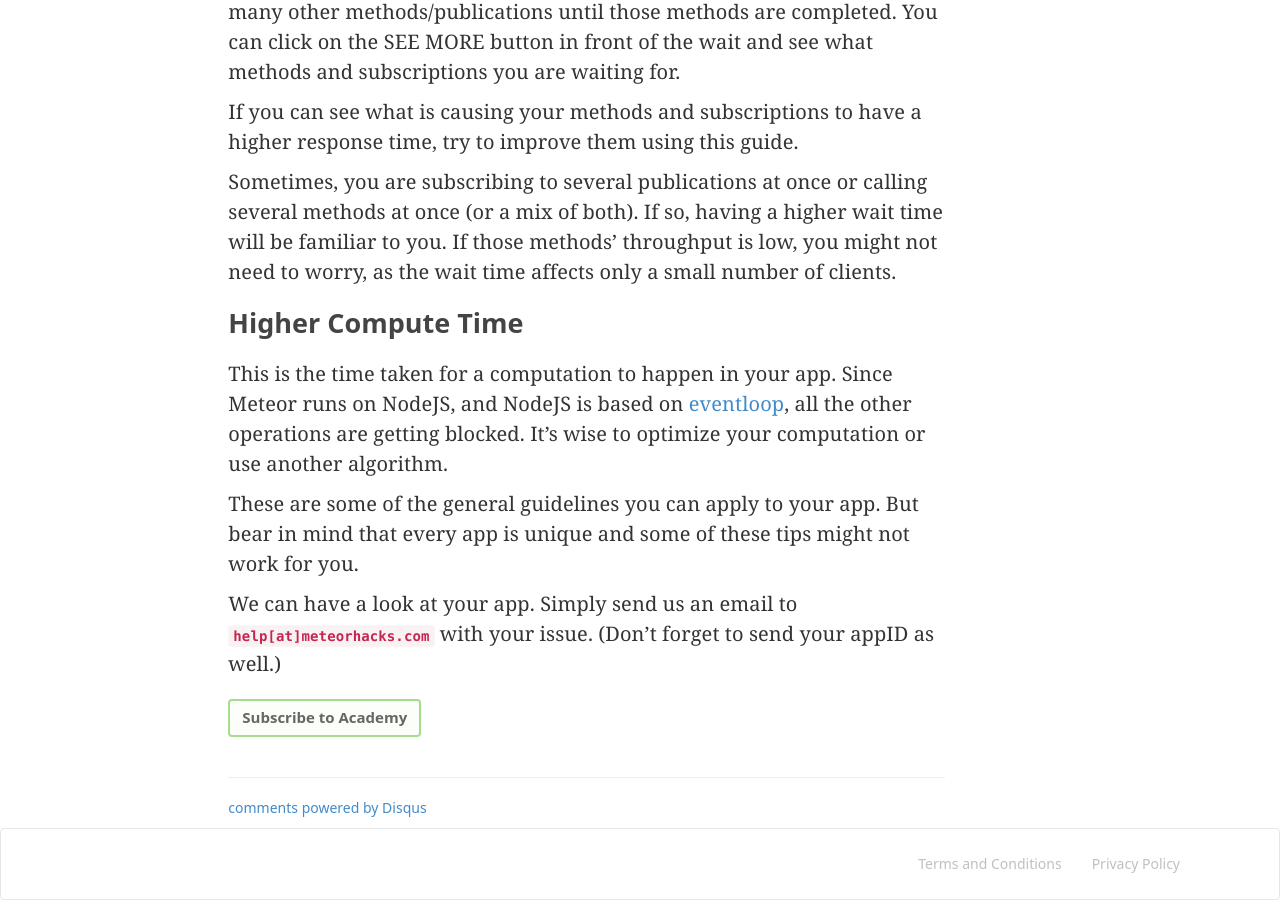
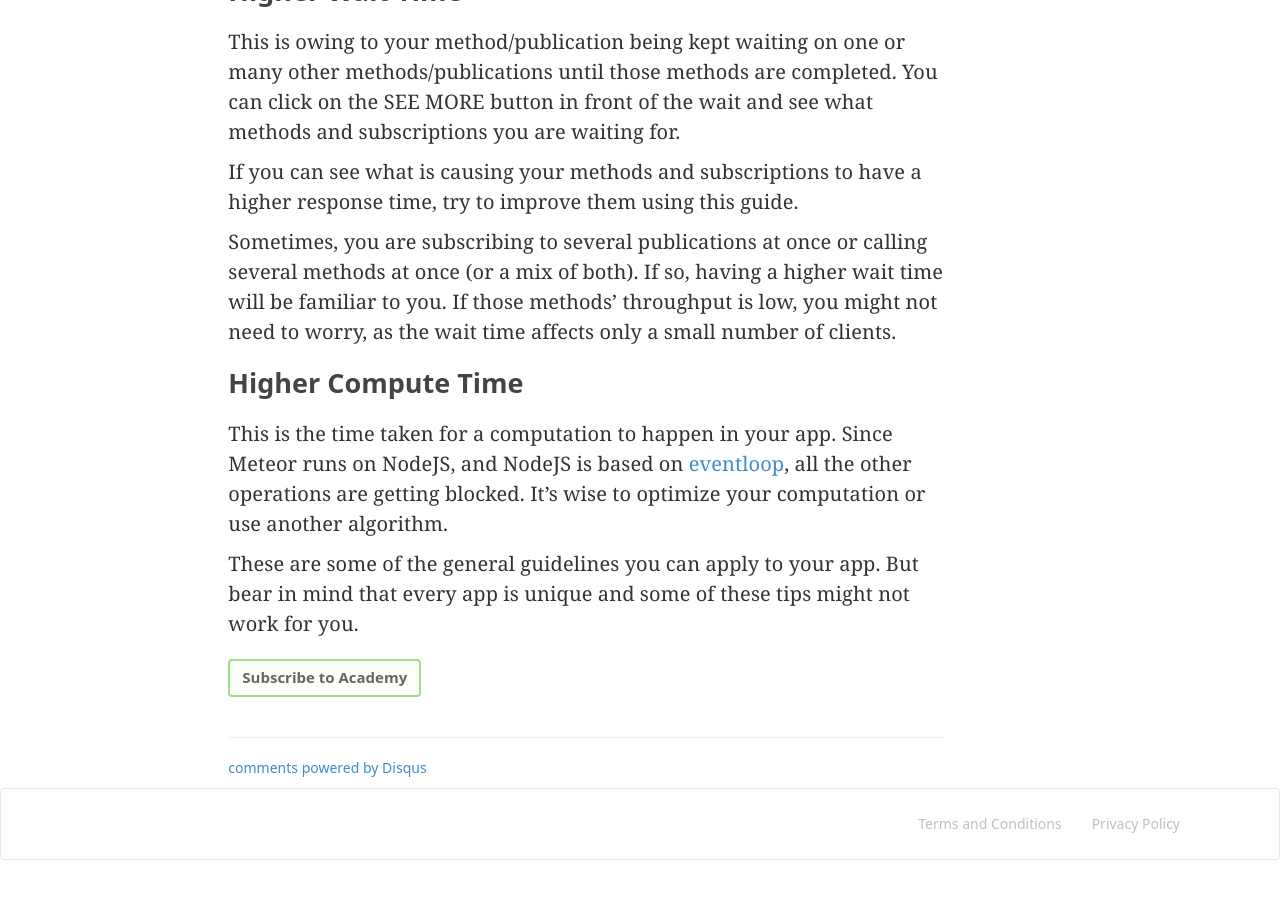
Before and after one commit to kadiraio/kadiraio.github.io, a Jekyll site: the page built from _posts/academy/2014-04-14-make-your-app-faster.md, in a window 1280 px wide and 900 px high, scrolled down 3070 px. Built offline with Jekyll 4.4.1, drawn with Linux system fonts in a browser that asks for light colours; comment, search, counter and statistics services are not loaded; after the commit the page ends 3930 px from its top, so only the background shows below that; some of the changed text lies outside the part shown.

Commit message:
minor updates for posts

```diff
--- a/_posts/academy/2014-04-14-make-your-app-faster.md
+++ b/_posts/academy/2014-04-14-make-your-app-faster.md
@@ -61,5 +62,3 @@ Sometimes, you are subscribing to several publications at once or calling severa
 This is the time taken for a computation to happen in your app. Since Meteor runs on NodeJS, and NodeJS is based on [eventloop](http://meteorhacks.com/fibers-eventloop-and-meteor.html), all the other operations are getting blocked. It's wise to optimize your computation or use another algorithm.
 
 These are some of the general guidelines you can apply to your app. But bear in mind that every app is unique and some of these tips might not work for you.
-
-We can have a look at your app. Simply send us an email to `help[at]meteorhacks.com` with your issue. (Don't forget to send your appID as well.)
```
Also changed, not shown: other parts of _posts/academy/2014-04-14-make-your-app-faster.md (+1 -0 lines), _posts/academy/2014-04-21-getting-started-with-meteor-apm.md (line endings or trailing spaces).
